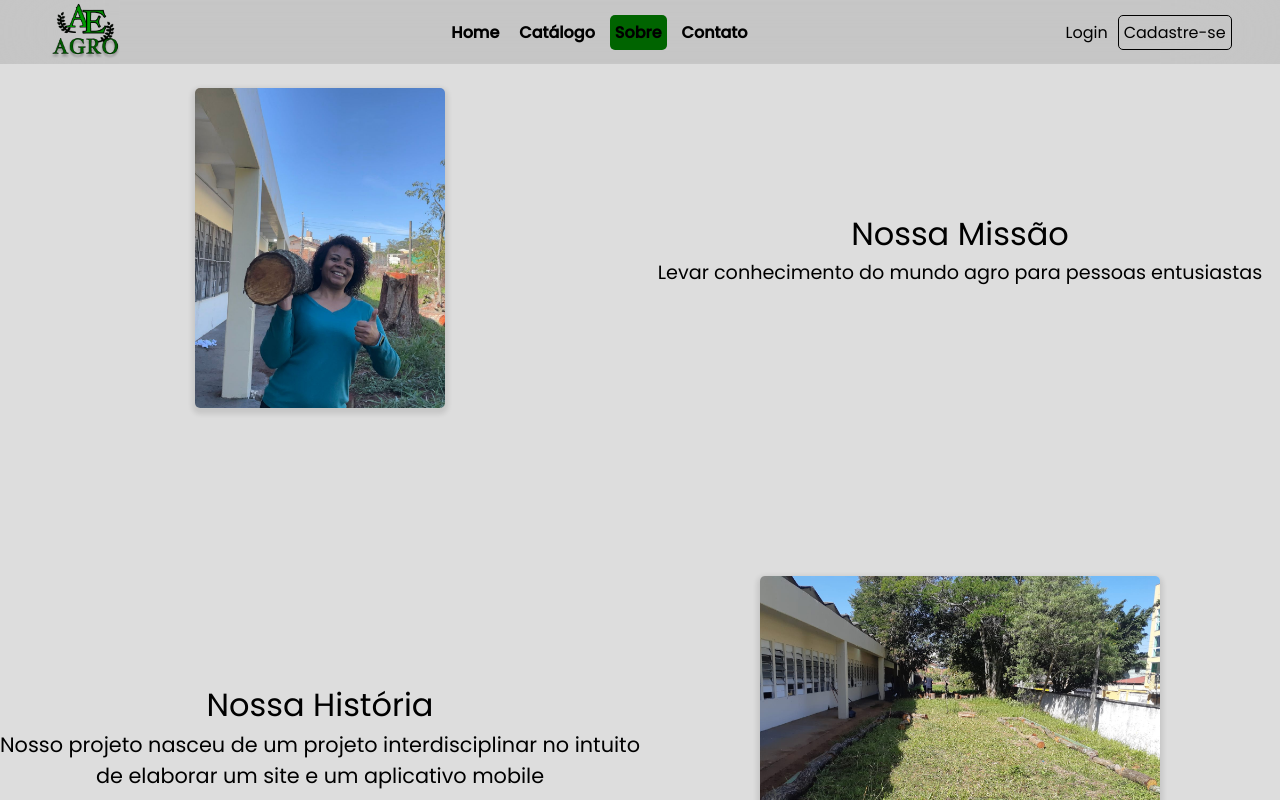
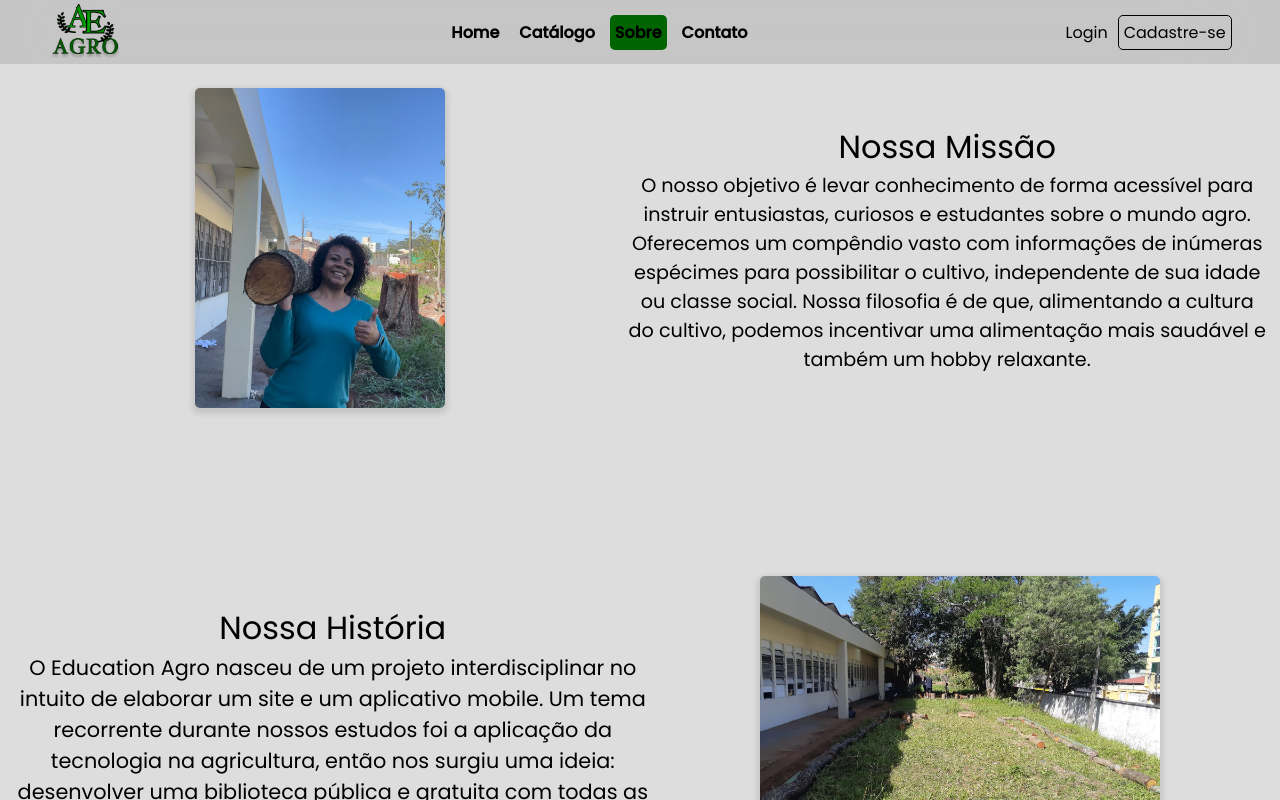
Before and after one commit to iagoslopes/App_Edu_Agro_Official, a React (Vite) app in the folder web-app-edu-agro/: page /sobre in a window 1280 px wide. Shown: the top 800 px of the page. Built offline with nearby package versions, Linux system fonts and the light colour scheme; no server answers.

Commit message:
Mudando o sobre

```diff
--- a/web-app-edu-agro/src/pages/Sobre/index.jsx
+++ b/web-app-edu-agro/src/pages/Sobre/index.jsx
@@ -15,15 +15,21 @@ export const Sobre = () => {
                     </div>
                     <div className="missao">
                         <p>Nossa Missão</p>
-                        <span>Levar conhecimento do mundo agro para pessoas entusiastas</span>
+                        <span>O nosso objetivo é levar conhecimento de forma acessível para instruir entusiastas,
+                            curiosos e estudantes sobre o mundo agro. Oferecemos um compêndio vasto com informações
+                            de inúmeras espécimes para possibilitar o cultivo, independente de sua idade ou classe social.
+                            Nossa filosofia é de que, alimentando a cultura do cultivo, podemos incentivar uma alimentação
+                            mais saudável e também um hobby relaxante.</span>
                     </div>
                 </div>
                 <div className="espaco"></div>
                 <div className="historia-container">
                     <div className="historia">
                         <p>Nossa História</p>
-                        <span>Nosso projeto nasceu de um projeto interdisciplinar no
-                            intuito de elaborar um site e um aplicativo mobile
+                        <span>O Education Agro nasceu de um projeto interdisciplinar no intuito de elaborar um site e um
+                            aplicativo mobile. Um tema recorrente durante nossos estudos foi a aplicação da tecnologia
+                            na agricultura, então nos surgiu uma ideia: desenvolver uma biblioteca pública e gratuita com
+                            todas as informações necessárias para cultivar as mais diversas flores, raízes, vegetais, legumes e mais.
                         </span>
                     </div>
                     <div className="historia-imagem">
--- a/web-app-edu-agro/src/pages/Sobre/style.css
+++ b/web-app-edu-agro/src/pages/Sobre/style.css
@@ -30,7 +30,7 @@
 .missao {
     position: absolute;
     width: 50%;
-    right: 0;
+    right: 1%;
     text-align: center;
 }
 
@@ -69,7 +69,7 @@
 .historia {
     position: absolute;
     width: 50%;
-    left: 0;
+    left: 1%;
     text-align: center;
 }
 
```
